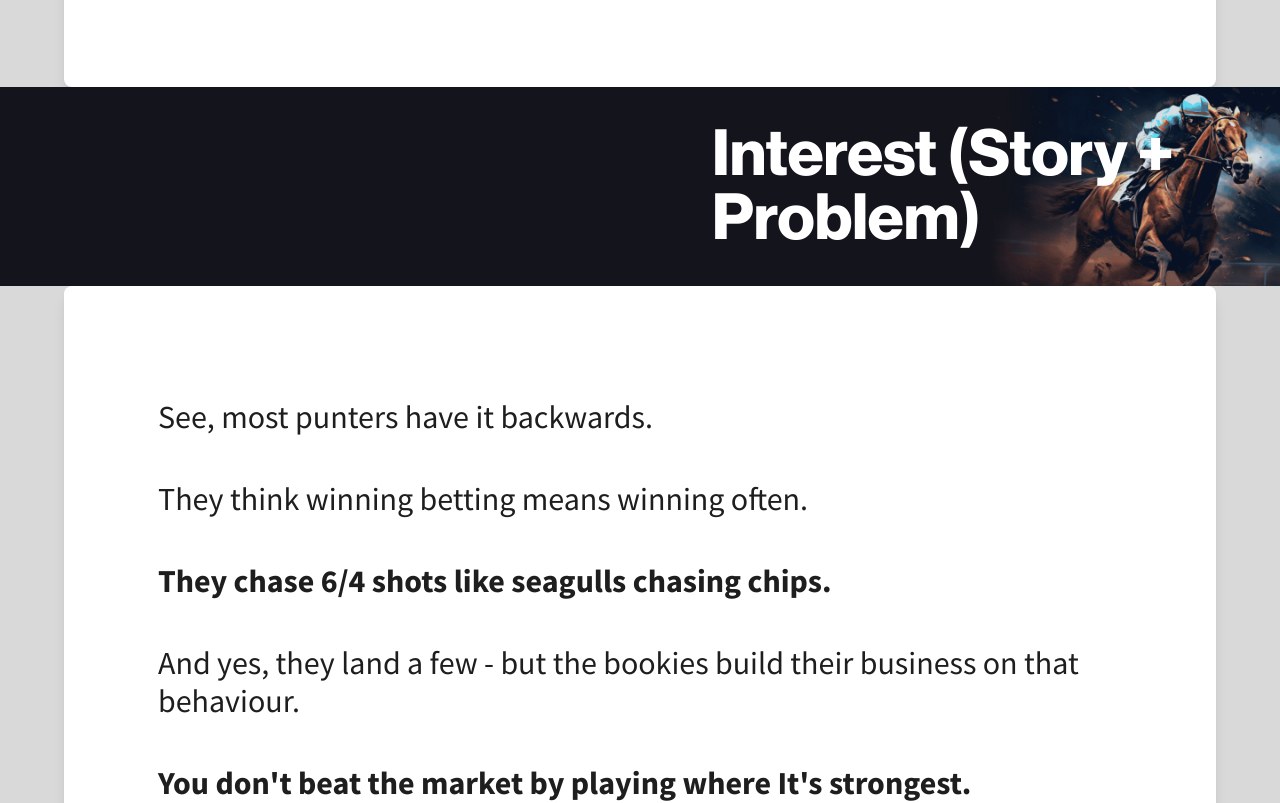
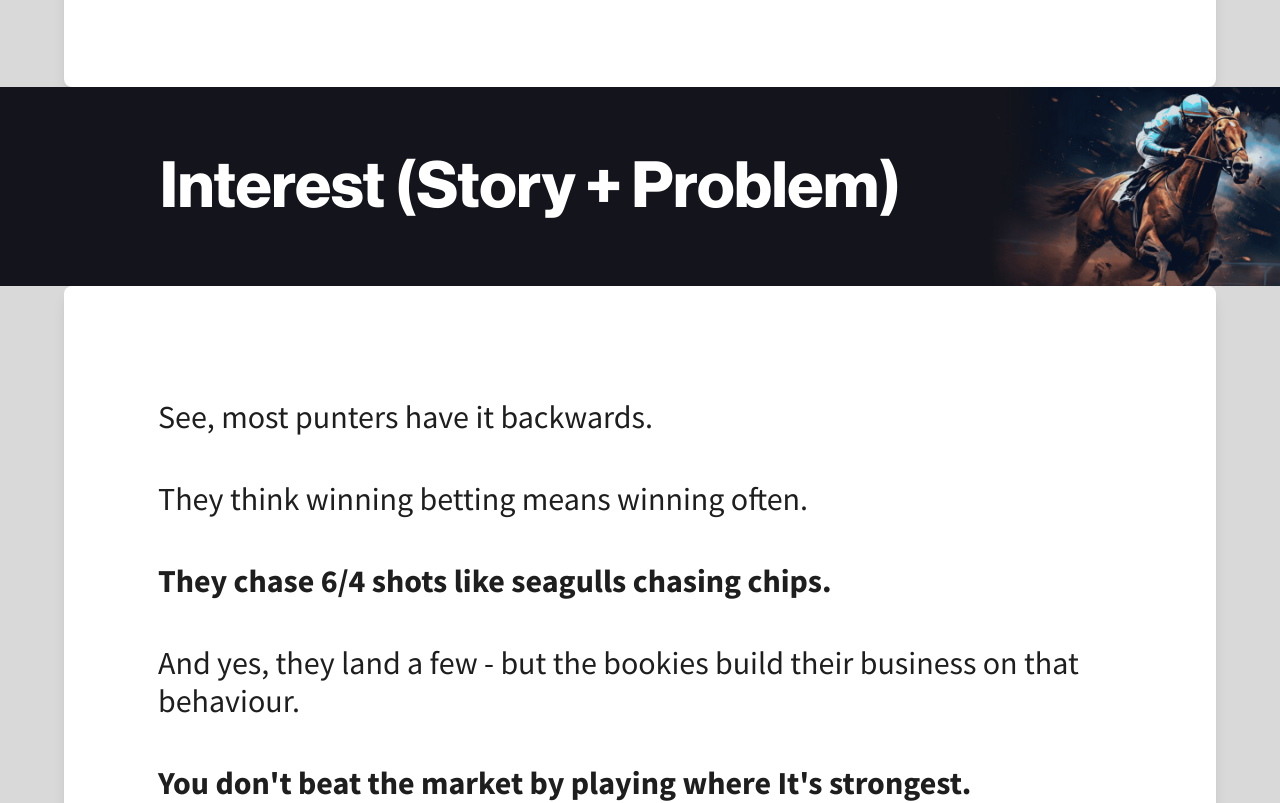
Before and after one commit to des0late-dev/sales-app-freelance-, a Next.js app: page / in a window 1280 px wide. Shown: the part 3540-4343 px from the top of the page. Built offline with nearby package versions, Linux system fonts and the light colour scheme.

Commit message:
plsssssss work

```diff
--- a/src/app/page.js
+++ b/src/app/page.js
@@ -38,7 +38,7 @@ export default function Home() {
 
    <div className="relative text-center justify-center max-w-7xl mx-auto px-8 py-8 md:px-40 lg:px-24 pt-4 pb-4 md:pt-30 md:pb-30 ">
   <p
-    className="text-5xl xl:text-7xl  2xl:text-[82px] xl:text-[78px] xl:-mt-8  xl:ml-12 lg:ml-12 font-bold leading-snug text-white drop-shadow-lg text-center ml-4"
+    className="text-5xl xl:text-7xl  2xl:text-[82px] xl:text-[78px] xl:-mt-8  xl:ml-12 lg:ml-12 font-bold leading-snug text-white drop-shadow-lg text-center"
     style={{ fontFamily: "'Neue Haas Grotesk Display Pro', sans-serif" }}
   >
     The Only Horse Racing Edge<br />
--- a/src/app/textCards/textCard5.js
+++ b/src/app/textCards/textCard5.js
@@ -8,7 +8,7 @@ export default function TextCard5() {
 
       <div className="space-y-[44px] text-lg text-[#1E1E1E]  text-[32px] leading-[38px] max-w-1xl xl:ml-5.5 lg:ml-5.5 p-8 md:p-10 pl-8 md:pl-10">
         <p className="text-[#1E1E1E]    ">
-         Look, We&apos;re not some slick City lads with algorithms you &apos; understand.
+         Look, We&apos;re not some slick City lads with algorithms you wouldn&apos;t understand.
         </p>
         <p className="text-[#1E1E1E]    ">
          We&apos;re punters. <strong>Like you.</strong>
--- a/src/app/textCards/textCard8.js
+++ b/src/app/textCards/textCard8.js
@@ -13,11 +13,15 @@ export default function TextCard8() {
 <img src={"./Stats 3.png"}>
 </img>
 
-     <p className="text-[48px] leading-[48px] font-bold text-center text-[#D11F25]" style={{fontFamily: "'Neue Haas Grotesk Display Pro', sans-serif"}}>
+     <p
+  className="text-[48px] leading-[48px] font-bold text-center text-[#D11F25] xl:mt-23.5"
+  style={{ fontFamily: "'Neue Haas Grotesk Display Pro', sans-serif" }}
+>
   All for less than the price of a
-  <br/>
+  <br />
   Saturday night takeaway.
 </p>
+
 
       </div>
     </div>
--- a/src/app/theBlack.js
+++ b/src/app/theBlack.js
@@ -11,8 +11,8 @@ export default function TheBlack({ text }) {
 
 
         <div className="absolute inset-0 flex items-center">
-        <div className="w-full max-w-[1152px] mx-auto px-6 sm:px-8 text-[64px] xl:ml-[40rem] lg:ml-5.5">
-          <div className="pl-8 md:pl-10">
+        <div className="w-full max-w-[1152px] mx-auto px-6 sm:px-8 text-[64px] ">
+          <div className="pl-8 md:pl-10 ml-6">
             <div
               className="text-white font-bold text-left"
               style={{
```
